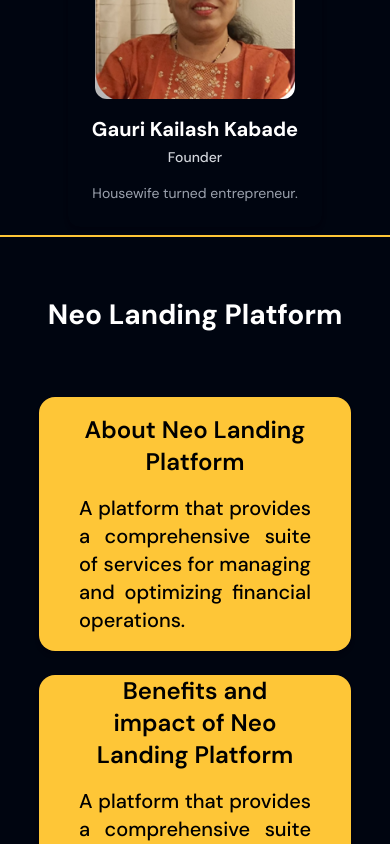
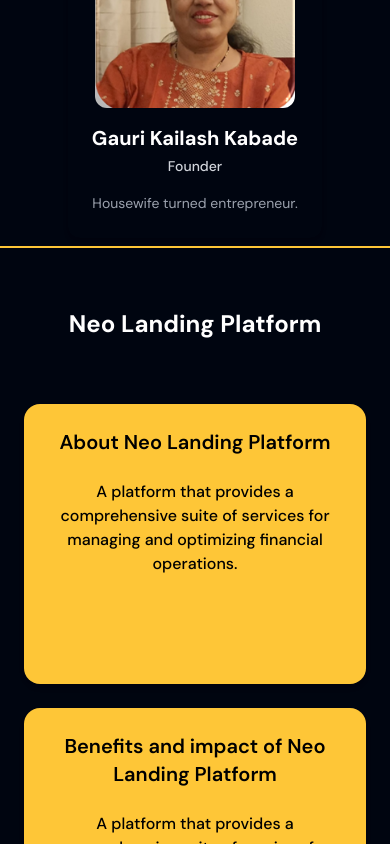
Before and after one commit to ranjitgsudhan/sudhan-fintech, a Next.js app: page / in a window 390 px wide. Shown: the part 1156-2000 px from the top of the page. Built offline with nearby package versions, Linux system fonts and the light colour scheme.

Commit message:
Fix:"Our work component text alignment"

```diff
--- a/src/components/Layout/Footer/index.tsx
+++ b/src/components/Layout/Footer/index.tsx
@@ -15,7 +15,7 @@
           <div className="grid grid-cols-1 sm:grid-cols-6 gap-6 pb-5">
             <div className="sm:col-span-2 col-span-6 flex flex-col items-center sm:items-start">
               <div className=" border border-primary">
-              <FooterLogo  />
+                <FooterLogo />
               </div>
               {/* <div className="flex gap-6 items-center mt-4">
                 <Link href="#" className="group">
@@ -59,20 +59,24 @@
                 ))}
               </ul>
             </div>
-            <div className="sm:col-span-1 col-span-6">
-              <h4 className="text-white mb-4 font-medium text-24">About us</h4>
-              <p className="text-gray-50 text-opacity-60 text-16 mt-3">
-                Sudhan is a new-age financial institution that
-                offers gold loans to those in need, specifically in villages and
-                tier-III cities, in association with the extensive network of
-                credit societies across many states.
+            <div className="sm:col-span-1 col-span-6 px-4 sm:px-0 max-w-md">
+              <h4 className="text-white mb-2 font-semibold text-xl sm:text-2xl">
+                About us
+              </h4>
+              <p className="text-gray-50 text-opacity-70 text-base leading-relaxed">
+                Sudhan is a new-age financial institution that offers gold loans
+                to those in need, specifically in villages and tier-III cities,
+                in association with the extensive network of credit societies
+                across many states.
               </p>
             </div>
+
             <div className="sm:col-span-2 col-span-6">
               <h3 className="text-white text-24 font-medium">Contact us</h3>
               <p className="text-muted text-opacity-60 text-16 mt-3">
                 SUDHAN FINTECH PRIVATE LIMITED A-9, Udyog Mauli, Dnyaneshwar
-                Nagar, Aurangabad, Aurangabad, Maharashtra, India, 431001
+                Nagar, Chhatrapati Sambhajinagar, Maharashtra, India, 431001
+                <br />
                 +918796306621
               </p>
             </div>
--- a/src/components/OurWork/Neo.tsx
+++ b/src/components/OurWork/Neo.tsx
@@ -1,37 +1,41 @@
 "use client";
-import { motion } from 'framer-motion';
-import React from 'react';
+import { motion } from "framer-motion";
+import React from "react";
 
 const neo = [
   {
     heading: "About Neo Landing Platform",
-    description: "A platform that provides a comprehensive suite of services for managing and optimizing financial operations."
+    description:
+      "A platform that provides a comprehensive suite of services for managing and optimizing financial operations.",
   },
   {
     heading: "Benefits and impact of Neo Landing Platform",
-    description: "A platform that provides a comprehensive suite of services for managing and optimizing financial operations."
-  }
+    description:
+      "A platform that provides a comprehensive suite of services for managing and optimizing financial operations.",
+  },
 ];
 
 const Neo = () => {
   return (
     <section id="work">
-      <div className=" bg-darkmode flex flex-col justify-center items-center pt-5 border-b-2 py-10 border-[#FEC637] border-t-2 w-full">
-        <h1 className="md:text-30 text-28 text-white text-center font-bold py-10">Neo Landing Platform</h1>
-        <div className="flex flex-col md:flex-row justify-center items-center gap-6 p-6">
+      <div className="bg-darkmode flex flex-col justify-center items-center pt-5 border-b-2 py-10 border-[#FEC637] border-t-2 w-full">
+        <h1 className="md:text-3xl text-2xl text-white text-center font-bold py-10">
+          Neo Landing Platform
+        </h1>
+        <div className="flex flex-col md:flex-row items-stretch justify-center gap-6 p-6 w-full md:px-20">
           {neo.map((item, index) => (
             <motion.div
               initial={{ opacity: 0, y: 20 }}
               animate={{ opacity: 1, y: 0 }}
               transition={{ duration: 0.5, delay: index * 0.2 }}
-            whileHover={{ scale: 1.05 }}
+              whileHover={{ scale: 1.03 }}
               key={index}
-            className="bg-[#FEC637] text-black rounded-2xl shadow-md p-10 w-[80vw] md:w-[30vw] h-[30vh] flex flex-col justify-center text-justify"
+              className="bg-[#FEC637] text-black rounded-2xl shadow-md p-6  md:max-w-[400px] w-full flex flex-col items-center justify-start min-h-[280px]"
             >
-            <h1 className="text-2xl font-semibold text-center mb-4">
+              <h1 className="text-xl md:text-2xl font-semibold text-center mb-6">
                 {item.heading}
               </h1>
-            <p className="md:text-center md:text-lg text-xl font-medium">
+              <p className="text-base md:text-lg font-medium text-center">
                 {item.description}
               </p>
             </motion.div>
```
Lines whose indentation alone changed are shown as unchanged.
